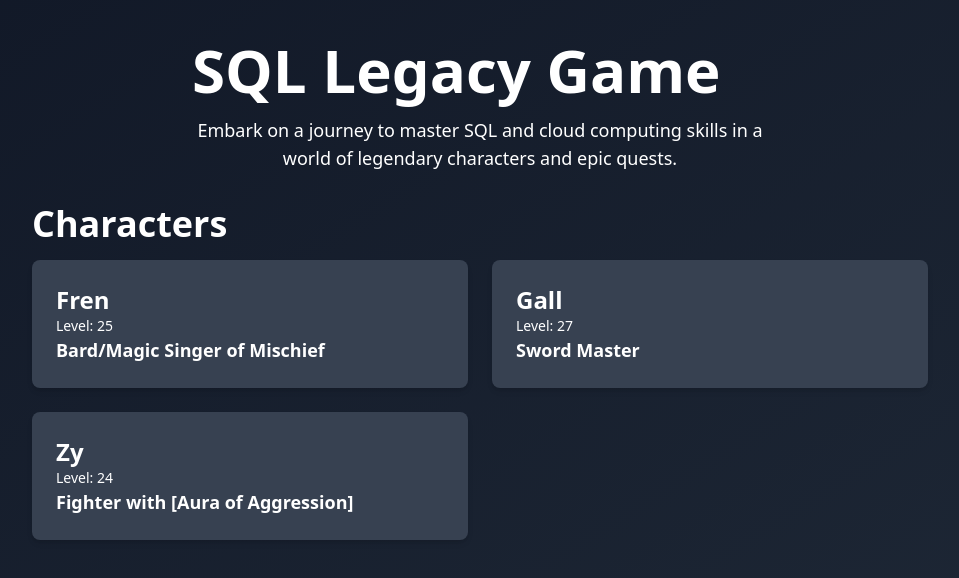
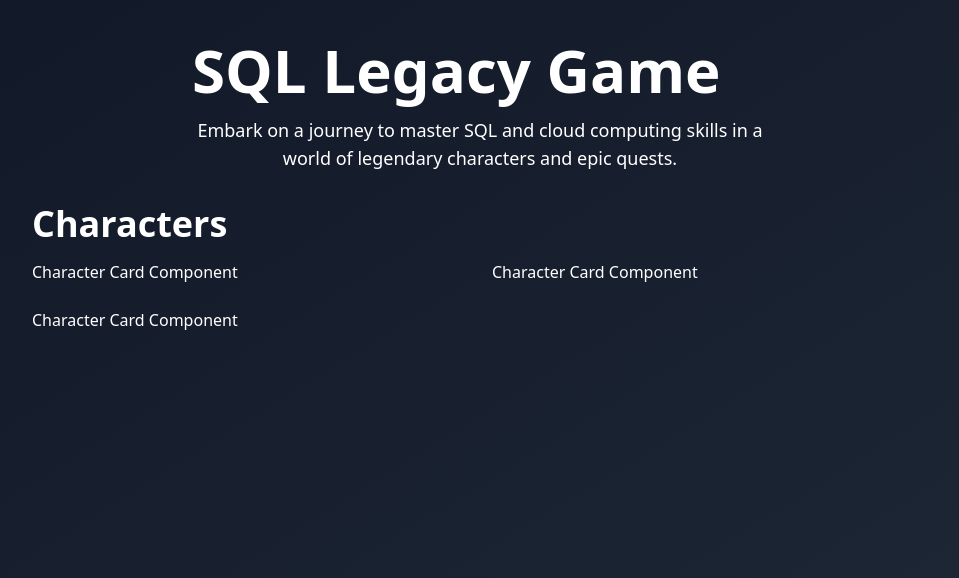
Before and after one commit to dayofmolp/sql, a Next.js app: page / in a window 1280 px wide. Shown: the top 578 px of the page, without its empty margins (160-1119 px from the left). Built offline with nearby package versions, Linux system fonts and the light colour scheme.

Commit message:
Update CharacterCard.tsx

```diff
--- a/src/app/characters/CharacterCard.tsx
+++ b/src/app/characters/CharacterCard.tsx
@@ -1,9 +1,5 @@
-export default function CharacterCard({ name, level, role }: CharacterCardProps) {
-  return (
-    <div className="bg-gray-700 rounded-lg p-6 shadow-md transform transition duration-300 hover:scale-105 hover:bg-gray-600">
-      <h3 className="text-2xl font-bold">{name}</h3>
-      <p className="text-sm">Level: {level}</p>
-      <p className="text-lg font-semibold">{role}</p>
-    </div>
-  );
-}
+const CharacterCard = () => {
+  return <div>Character Card Component</div>;
+};
+
+export default CharacterCard;
```
